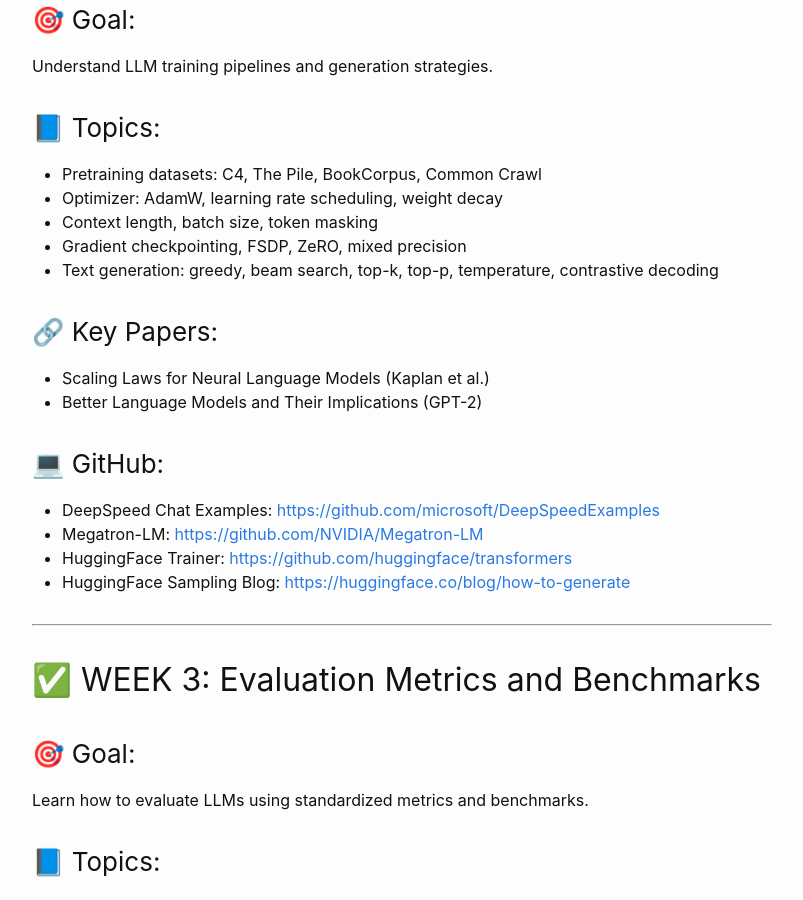
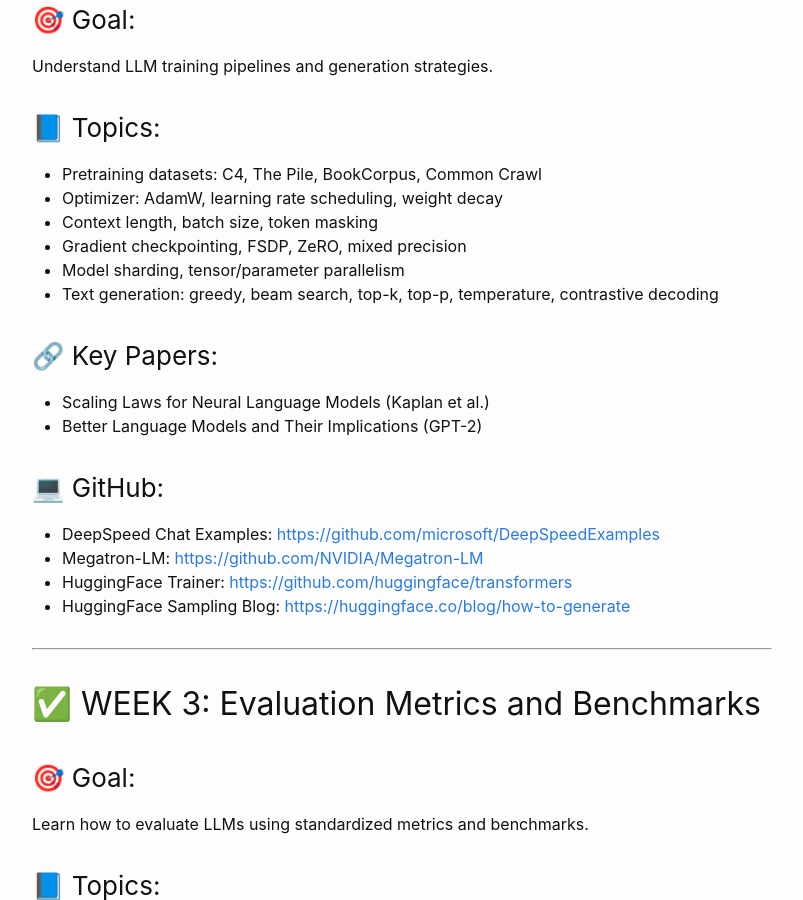
Before and after one commit to panaali/mseyfi.github.io, a Jekyll site: the page built from posts/LLM/LLMStudyPlan.md, in a window 1280 px wide and 900 px high, scrolled down 1372 px. Shown: the whole window, without its empty margins (238-1041 px from the left). Built offline with Jekyll 4.4.1, drawn with Linux system fonts in a browser that asks for light colours; our own code applies the rules of GitHub Pages for plain Markdown files.

Commit message:
Update LLMStudyPlan.md

```diff
--- a/posts/LLM/LLMStudyPlan.md
+++ b/posts/LLM/LLMStudyPlan.md
@@ -46,6 +46,7 @@ Understand LLM training pipelines and generation strategies.
 * Optimizer: AdamW, learning rate scheduling, weight decay
 * Context length, batch size, token masking
 * Gradient checkpointing, FSDP, ZeRO, mixed precision
+* Model sharding, tensor/parameter parallelism
 * Text generation: greedy, beam search, top-k, top-p, temperature, contrastive decoding
 
 ### 🔗 Key Papers:
```
